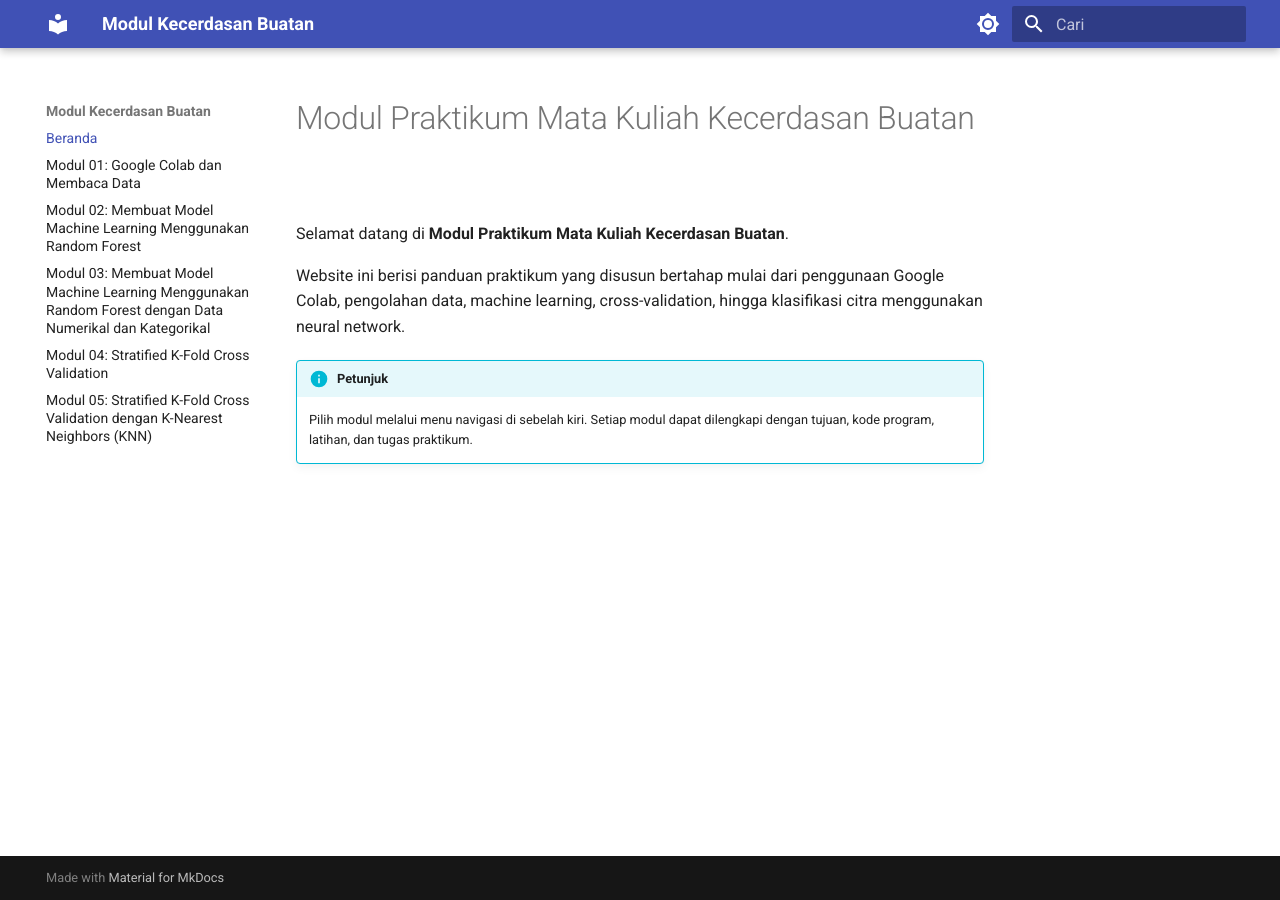
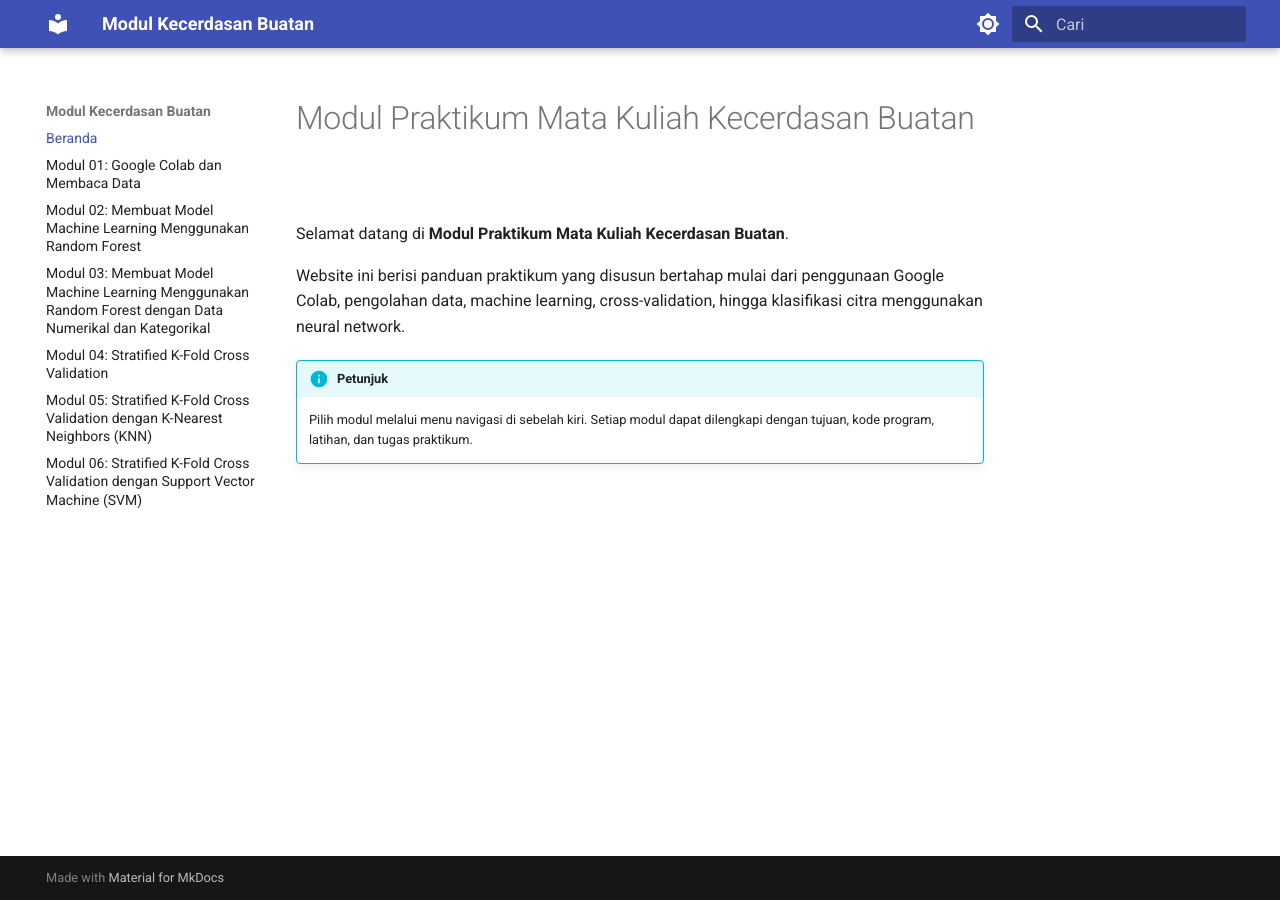
Before and after one commit to hysun7/modul-ai, an MkDocs documentation site: the page built from docs/index.md, in a window 1280 px wide. Built offline with MkDocs 1.6.1 and Material for MkDocs 9.7.7, drawn with Linux system fonts in a browser that asks for light colours.

Commit message:
Update mkdocs.yml

```diff
--- a/mkdocs.yml
+++ b/mkdocs.yml
@@ -52,7 +52,7 @@ nav:
   - "Modul 03: Membuat Model Machine Learning Menggunakan Random Forest dengan Data Numerikal dan Kategorikal": modul03.md
   - "Modul 04: Stratified K-Fold Cross Validation": modul04.md
   - "Modul 05: Stratified K-Fold Cross Validation dengan K-Nearest Neighbors (KNN)": modul05.md
-  #- "Modul 06: Stratified K-Fold Cross Validation dengan Support Vector Machine (SVM)": modul06.md
+  - "Modul 06: Stratified K-Fold Cross Validation dengan Support Vector Machine (SVM)": modul06.md
   #- "Modul 07: Stratified K-Fold Cross Validation dengan Neural Network (MLP)": modul07.md
   #- "Modul 08: Klasifikasi Gambar Dataset MNIST dengan Convolutional Neural Network (CNN)": modul08.md
   #- "Modul 09: Pengolahan Citra Digital": modul09.md
```
